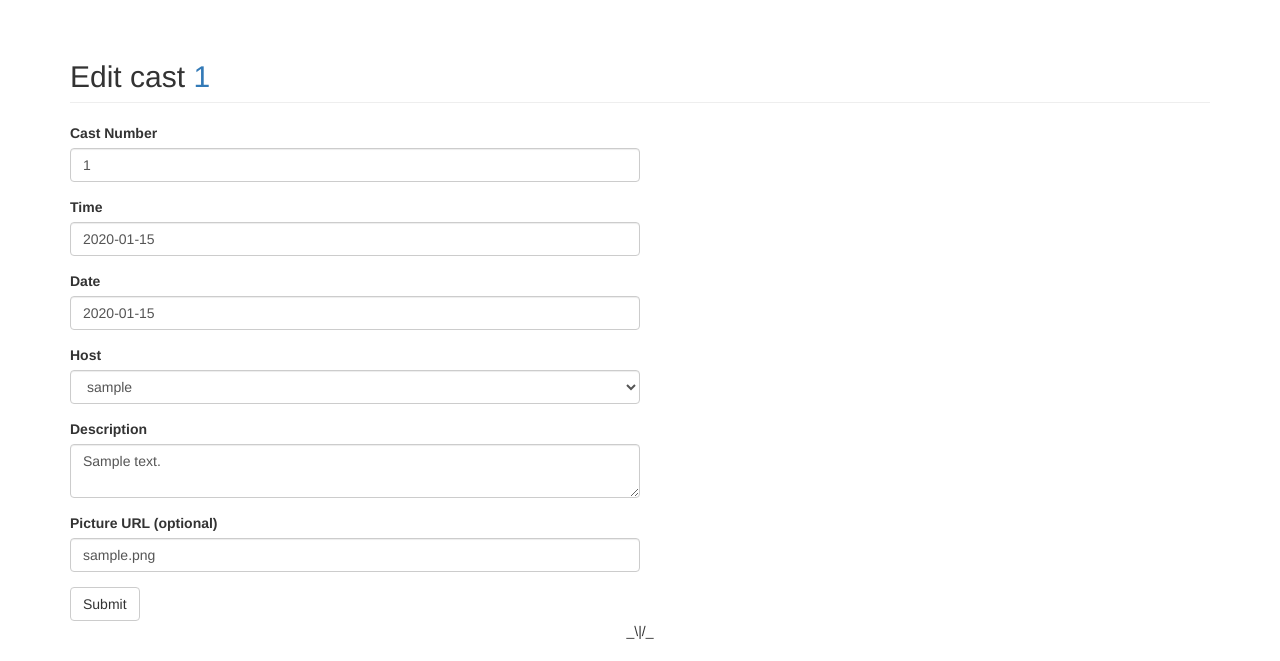
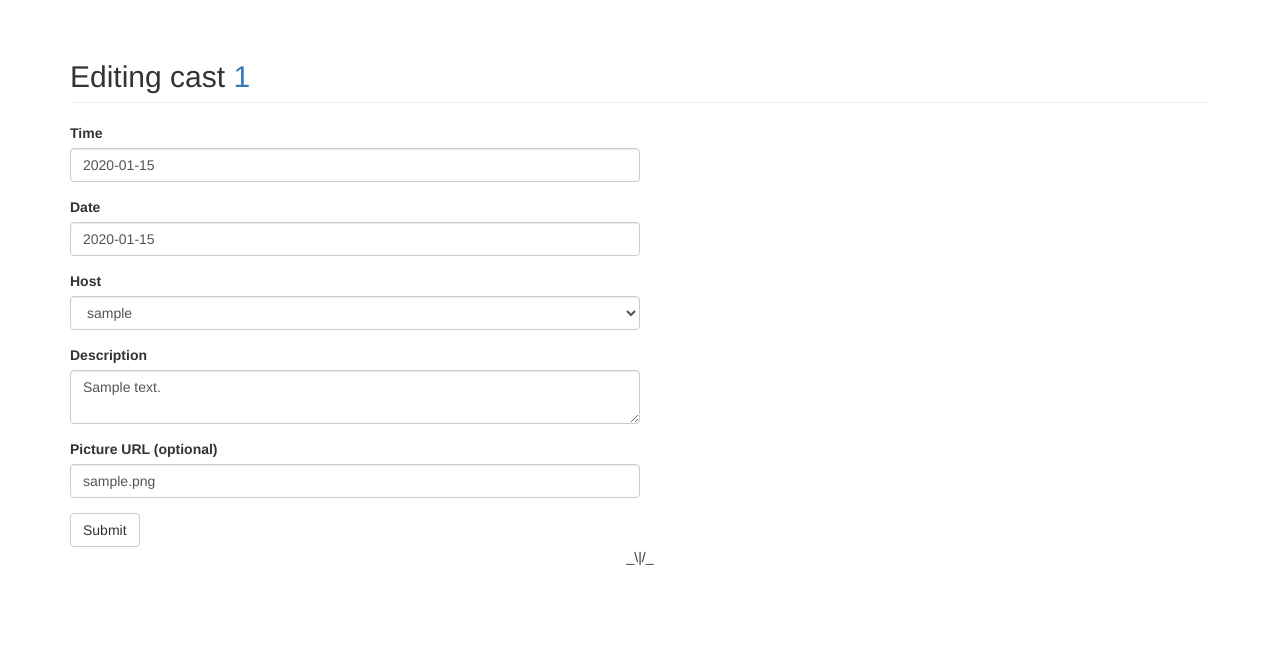
Before and after one commit to brett-freeman/cast-new, a Flask app: page /cast/1/edit/ in a window 1280 px wide. Shown: the part 52-713 px from the top of the page. Run offline with Flask 2, Linux system fonts and the light colour scheme; a user stored in the database is signed in; tables that the repository leaves empty hold one stand-in row (values such as "Sample post"); some libraries are stand-ins or nearby versions.

Commit message:
Removed cast number field from cast edit page as this should not be changed after set.

```diff
--- a/app/cast/forms.py
+++ b/app/cast/forms.py
@@ -35,14 +35,12 @@ class CastForm(Form):
 	submit = SubmitField('Submit')
 
 	def from_model(self, cast):
-		self.cast_number.data = cast.cast_number
 		self.time.data = cast.time
 		self.date.data = cast.date
 		self.description.data = cast.description
 		self.picture_url.data = cast.picture_url
 
 	def to_model(self, cast):
-		cast.cast_number = self.cast_number.data
 		cast.time = self.time.data
 		cast.date = self.date.data
 		cast.description = self.description.data
--- a/app/cast/routes.py
+++ b/app/cast/routes.py
@@ -89,6 +89,7 @@ def create_cast():
 		cast = Cast()
 		form.to_model(cast)
 		cast.host = User.query.get(form.host.data)
+		cast.cast_number = form.cast_number.data
 
 		db.session.add(cast)
 		db.session.commit()
@@ -114,6 +115,7 @@ def edit_cast(id=None):
 	if current_user.is_admin or cast.host.id == current_user.id:
 		form = CastForm()
 		form.host.choices = [ (user.id, user.username) for user in User.query.all()]
+		del form.cast_number
 		if form.validate_on_submit():
 			form.to_model(cast)
 			cast.host = User.query.get(form.host.data)
--- a/app/templates/cast/edit_cast.html
+++ b/app/templates/cast/edit_cast.html
@@ -3,7 +3,7 @@
 {% import "bootstrap/wtf.html" as wtf %}
 
 {% block page_content %}
-<h2 class="page-header">Edit cast <a href="{{ url_for('cast.view_cast', cast_number=cast.cast_number) }}">{{ cast.cast_number }}</a></h2>
+<h2 class="page-header">Editing cast <a href="{{ url_for('cast.view_cast', cast_number=cast.cast_number) }}">{{ cast.cast_number }}</a></h2>
 <div style="width: 50%">
 	{{ wtf.quick_form(form) }}
 </div>
--- a/app/templates/cast/edit_pick.html
+++ b/app/templates/cast/edit_pick.html
@@ -3,7 +3,7 @@
 {% import "bootstrap/wtf.html" as wtf %}
 
 {% block page_content %}
-<h2 class="page-header">Edit
+<h2 class="page-header">Editing
 	<a href="{{ url_for('cast.user', username=pick.author.username) }}">{{ pick.author.username }}</a>'s pick on cast
 	<a href="{{ url_for('cast.view_cast', cast_number=pick.cast.cast_number) }}">{{ pick.cast.cast_number }}</a>
 </h2>
```
